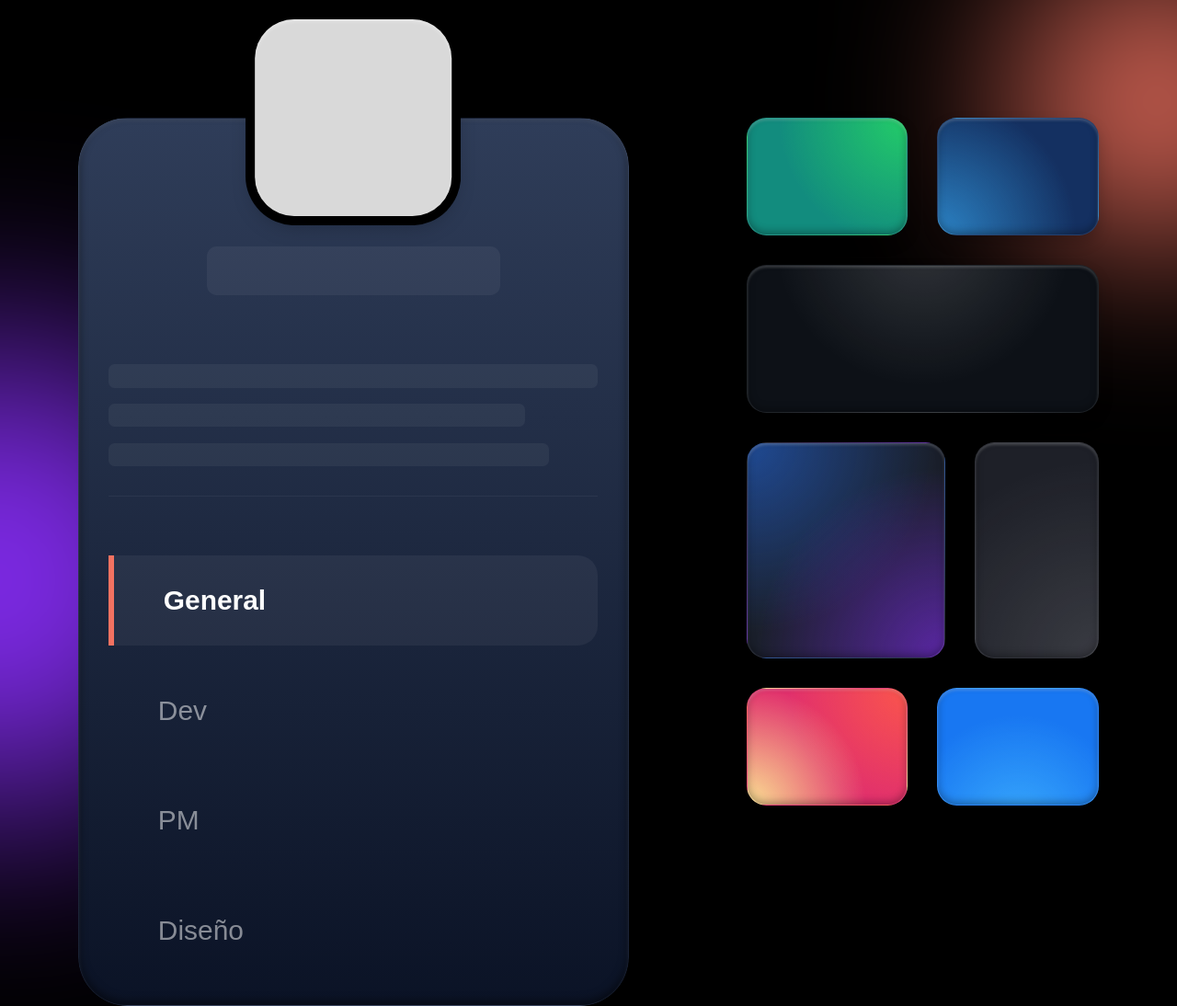
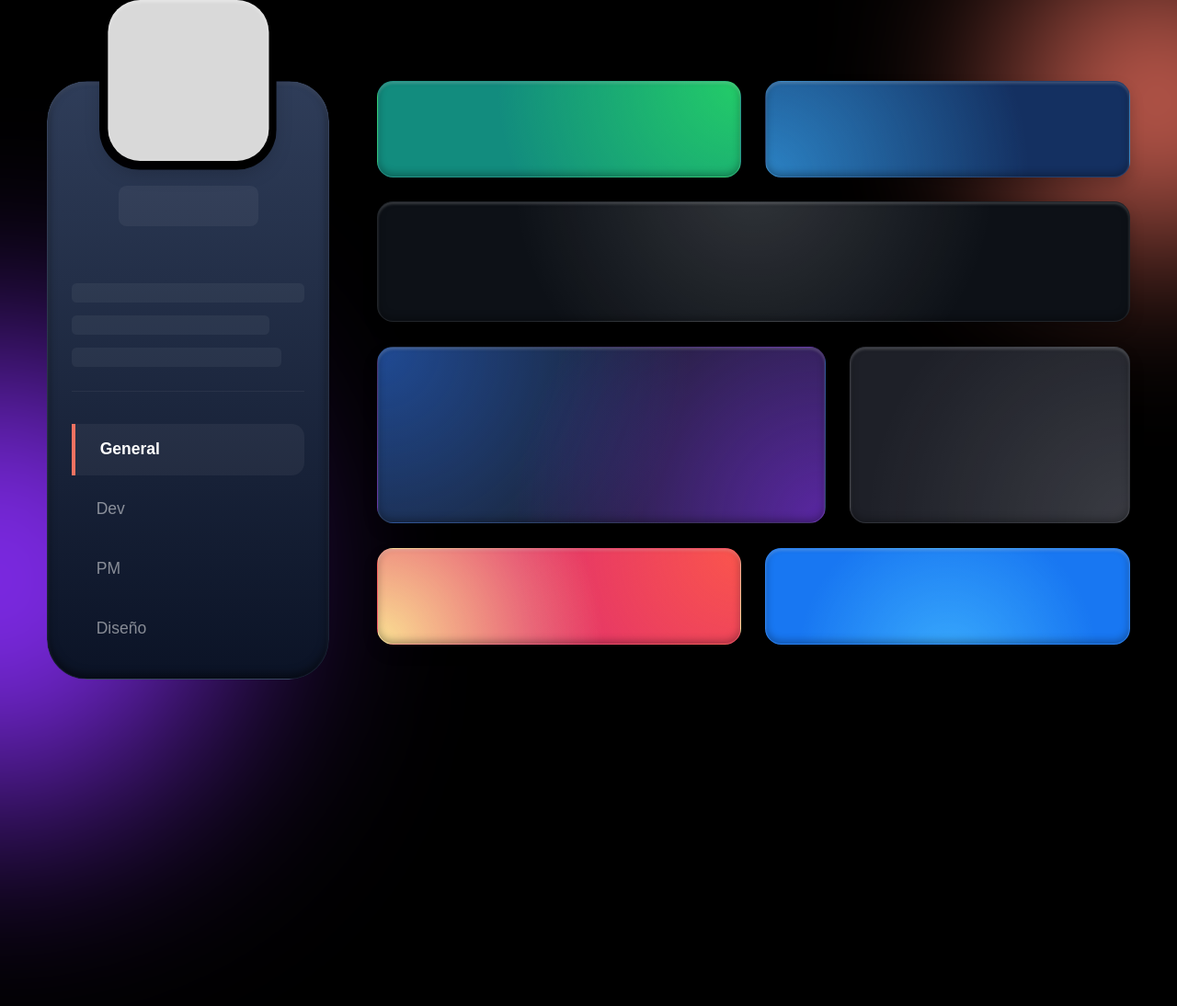
Before and after one commit to santi-trujillo/personal-portfolio, a plain HTML site: page index.html in a window 1280 px wide. Shown: the whole page at 92% size. After the commit the page ends 826 px from the top, so only its background shows below. Drawn offline with Linux system fonts and the light colour scheme.

Commit message:
fix: constrain sidebar width using viewport clamp and moderate fluid typography to restore golden ratio in desktop dashboard

```diff
--- a/css/layout.css
+++ b/css/layout.css
@@ -125,49 +125,48 @@ body { padding: 0 !important; margin: 0; overflow-x: hidden; background-color: #
    ========================================= */
 @media (min-width: 992px) {
 
-  /* MOTOR DE VOLUMEN TOTAL: Crece drásticamente la unidad base (rem) */
-  html { font-size: clamp(14px, 1.2vw + 6px, 26px); }
+  /* Curva de escalado tipográfico suavizada */
+  html { font-size: clamp(14px, 0.9vw + 6px, 18px); }
 
   .nx-portfolio-wrapper {
-    max-width: 100%; /* Elimina restricciones de ancho, fluye con la pantalla */
-    padding: 6rem 4rem 2rem 4rem; /* Paddings laterales masivos para respirar */
+    max-width: 1440px;
+    padding: 5rem 4vw; /* Padding lateral fluido */
   }
 
   .nx-mobile-frame {
     flex-direction: row;
     align-items: flex-start;
-    gap: 6rem; /* Aumenta radicalmente la separación central */
+    gap: clamp(2rem, 4vw, 5rem); /* Separación elástica */
   }
 
-  /* Sidebar monumental */
+  /* Sidebar controlado: Fluye con la pantalla pero tiene límites estrictos */
   .nx-sidebar-wrapper {
-    width: 28rem; /* Crece el ancho del sidebar para imponer presencia */
+    width: clamp(280px, 24vw, 380px);
     flex-shrink: 0;
     position: sticky;
     top: 4rem;
     z-index: 10;
   }
 
-  /* Y=0 ALIGNMENT: Empata perfectamente con la tarjeta base */
+  /* ALINEACIÓN Y=0 PERFECTA */
   .nx-views-container {
     flex: 1;
     min-width: 0;
     margin-top: 0;
   }
 
+  /* La tarjeta base ya no fuerza una altura gigante, se adapta a su contenido */
   .nx-base-card {
-    min-height: 45rem; /* Tarjeta mucho más alta para equilibrar el volumen */
+    min-height: auto;
+    height: 100%;
   }
 
-  /* Menú SaaS Expandido */
+  /* Menú SaaS adaptativo */
   .nx-nav-menu {
-    flex-direction: column; align-items: stretch; gap: 1rem; margin-top: auto;
-    padding-top: 3rem; border-top: 1px solid rgba(255, 255, 255, 0.05);
+    flex-direction: column; align-items: stretch; gap: 0.5rem; margin-top: auto;
+    padding-top: 2rem; border-top: 1px solid rgba(255, 255, 255, 0.05);
   }
-  .nx-nav-item {
-    width: 100%; padding: 1.5rem 2.5rem; text-align: left; border-radius: 1rem;
-    font-size: 1.4rem; /* Fuente del menú mucho más robusta */
-  }
+  .nx-nav-item { width: 100%; padding: 1rem 1.5rem; text-align: left; border-radius: 0.8rem; font-size: 1rem; }
   .nx-nav-item.nx-active::after { display: none; }
-  .nx-nav-item.nx-active { background: rgba(255, 255, 255, 0.05); border-left: 6px solid var(--orb-orange); border-radius: 0 1rem 1rem 0; }
+  .nx-nav-item.nx-active { background: rgba(255, 255, 255, 0.05); border-left: 4px solid var(--orb-orange); border-radius: 0 0.8rem 0.8rem 0; }
 }
```
